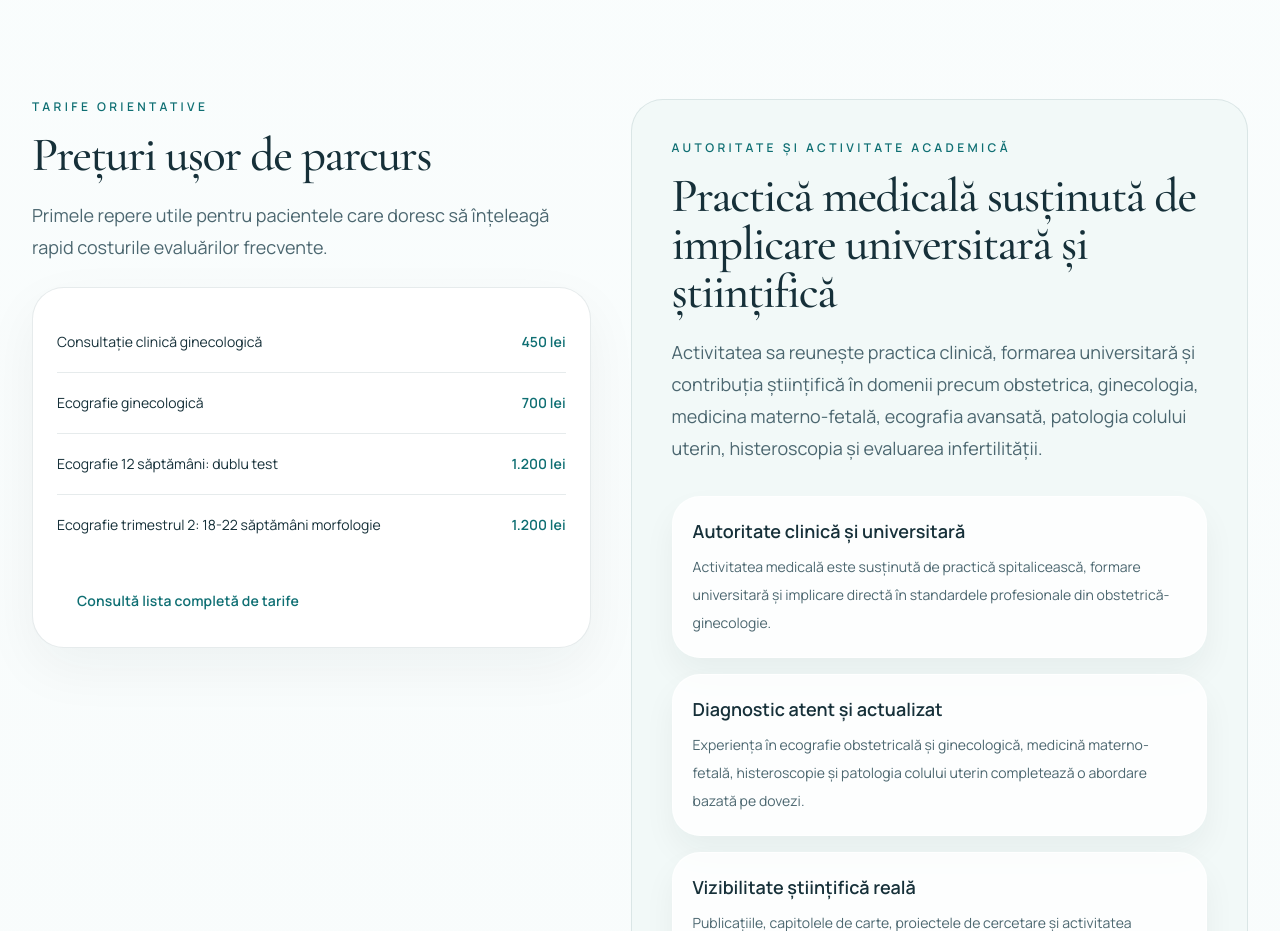
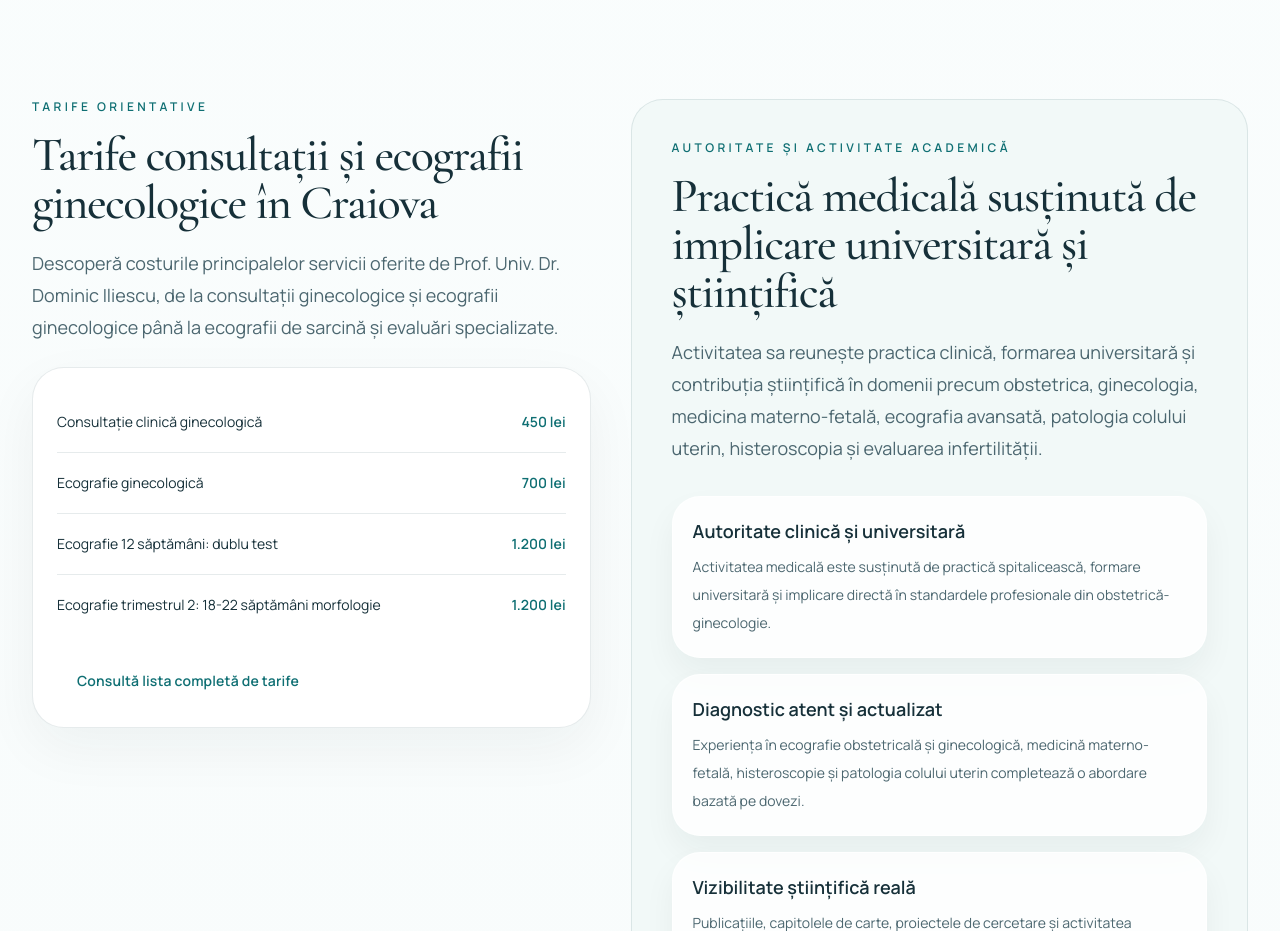
Before and after one commit to SynNabres/IliescuDominic, a Next.js app: page / in a window 1280 px wide. Shown: the part 2540-3471 px from the top of the page. Built offline with nearby package versions, Linux system fonts and the light colour scheme; no server answers.

Commit message:
Update homepage pricing copy for gynecology services

```diff
--- a/src/app/page.tsx
+++ b/src/app/page.tsx
@@ -107,8 +107,8 @@ export default function HomePage() {
           <div>
             <SectionHeading
               eyebrow="Tarife orientative"
-              title="Prețuri ușor de parcurs"
-              description="Primele repere utile pentru pacientele care doresc să înțeleagă rapid costurile evaluărilor frecvente."
+              title="Tarife consultații și ecografii ginecologice în Craiova"
+              description="Descoperă costurile principalelor servicii oferite de Prof. Univ. Dr. Dominic Iliescu, de la consultații ginecologice și ecografii ginecologice până la ecografii de sarcină și evaluări specializate."
             />
             <div className="mt-6 rounded-[2rem] border border-[var(--color-border)] bg-white p-6 shadow-[0_20px_55px_rgba(15,35,42,0.05)]">
               <div className="divide-y divide-[var(--color-border)]">
```
